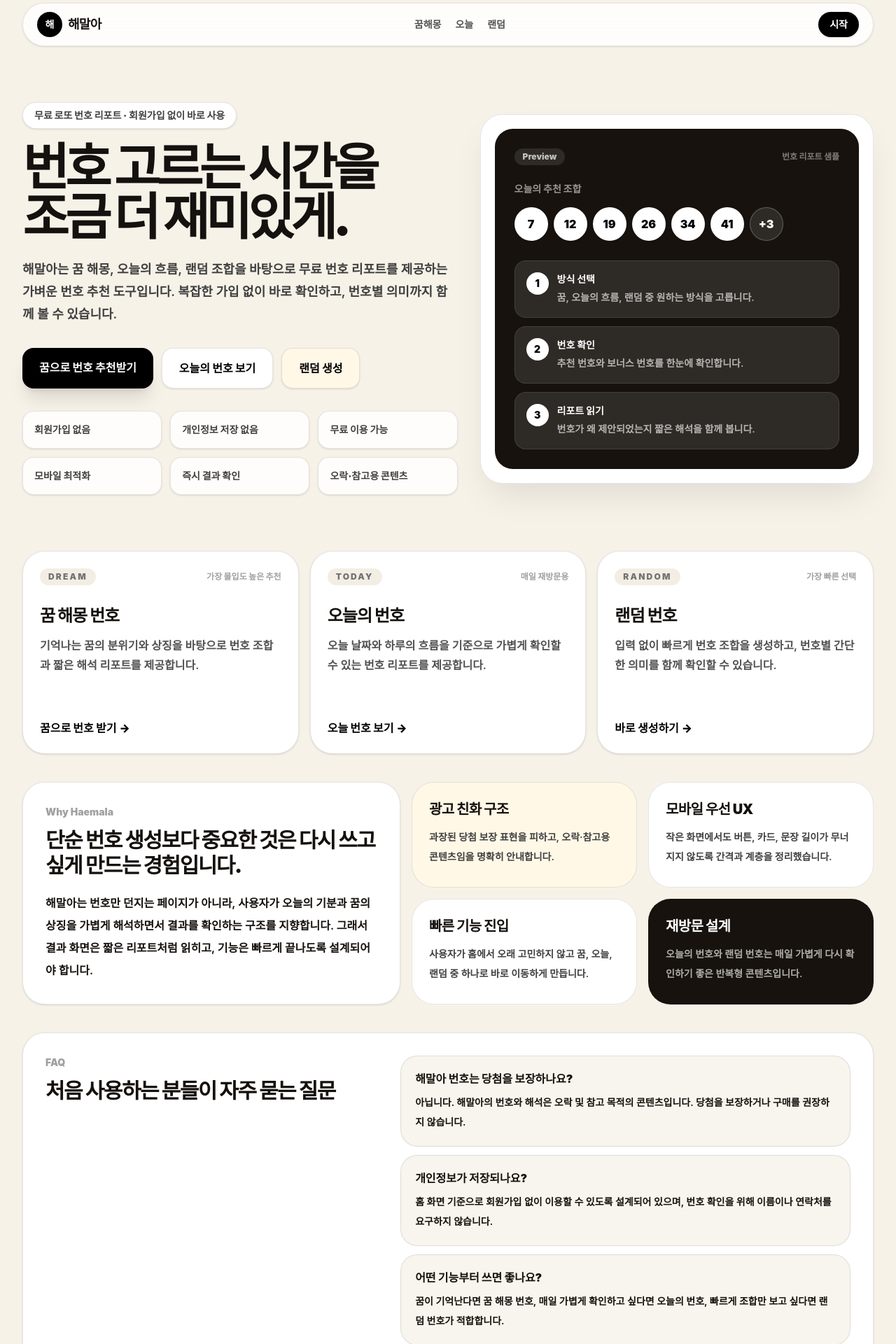
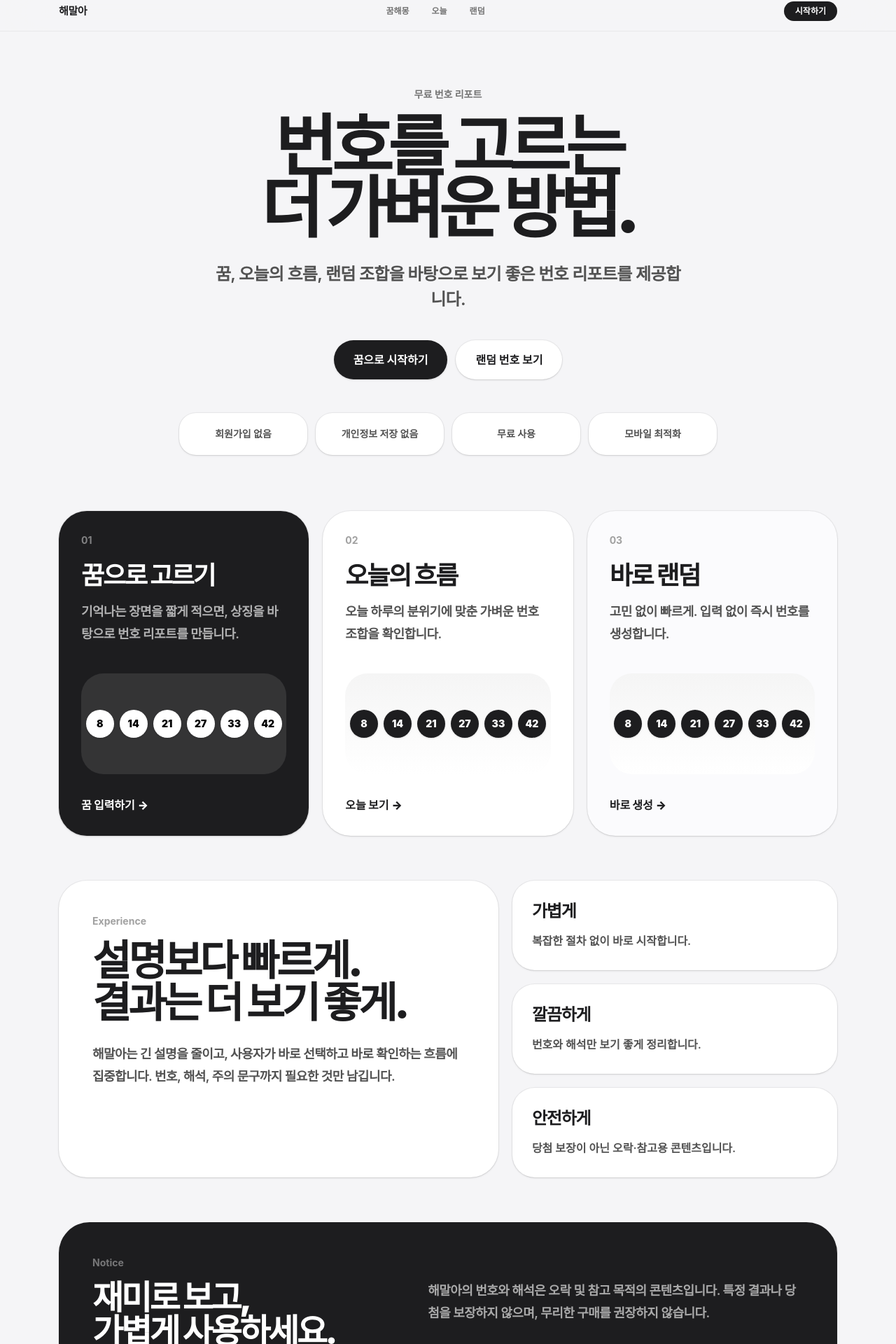
Before and after one commit to steamcool/haemala, a Next.js app: page / in a window 1280 px wide. Shown: the part 12-1932 px from the top of the page at 70% size. Built offline with nearby package versions, Linux system fonts and the light colour scheme.

Commit message:
redesign homepage with apple style

```diff
--- a/app/page.tsx
+++ b/app/page.tsx
@@ -1,373 +1,281 @@
 import Link from "next/link";
 
-const services = [
+const navItems = [
+  { label: "꿈해몽", href: "/dream-lotto" },
+  { label: "오늘", href: "/today" },
+  { label: "랜덤", href: "/random" },
+];
+
+const productCards = [
   {
-    eyebrow: "Dream",
-    title: "꿈 해몽 번호",
-    desc: "기억나는 꿈의 분위기와 상징을 바탕으로 번호 조합과 짧은 해석 리포트를 제공합니다.",
+    title: "꿈으로 고르기",
+    desc: "기억나는 장면을 짧게 적으면, 상징을 바탕으로 번호 리포트를 만듭니다.",
     href: "/dream-lotto",
-    cta: "꿈으로 번호 받기",
-    point: "가장 몰입도 높은 추천",
+    cta: "꿈 입력하기",
   },
   {
-    eyebrow: "Today",
-    title: "오늘의 번호",
-    desc: "오늘 날짜와 하루의 흐름을 기준으로 가볍게 확인할 수 있는 번호 리포트를 제공합니다.",
+    title: "오늘의 흐름",
+    desc: "오늘 하루의 분위기에 맞춘 가벼운 번호 조합을 확인합니다.",
     href: "/today",
-    cta: "오늘 번호 보기",
-    point: "매일 재방문용",
+    cta: "오늘 보기",
   },
   {
-    eyebrow: "Random",
-    title: "랜덤 번호",
-    desc: "입력 없이 빠르게 번호 조합을 생성하고, 번호별 간단한 의미를 함께 확인할 수 있습니다.",
+    title: "바로 랜덤",
+    desc: "고민 없이 빠르게. 입력 없이 즉시 번호를 생성합니다.",
     href: "/random",
-    cta: "바로 생성하기",
-    point: "가장 빠른 선택",
+    cta: "바로 생성",
   },
 ];
 
-const trustItems = [
+const principles = [
   "회원가입 없음",
   "개인정보 저장 없음",
-  "무료 이용 가능",
+  "무료 사용",
   "모바일 최적화",
-  "즉시 결과 확인",
-  "오락·참고용 콘텐츠",
 ];
 
-const steps = [
+const miniFeatures = [
   {
-    title: "방식 선택",
-    desc: "꿈, 오늘의 흐름, 랜덤 중 원하는 방식을 고릅니다.",
+    title: "가볍게",
+    desc: "복잡한 절차 없이 바로 시작합니다.",
   },
   {
-    title: "번호 확인",
-    desc: "추천 번호와 보너스 번호를 한눈에 확인합니다.",
+    title: "깔끔하게",
+    desc: "번호와 해석만 보기 좋게 정리합니다.",
   },
   {
-    title: "리포트 읽기",
-    desc: "번호가 왜 제안되었는지 짧은 해석을 함께 봅니다.",
-  },
-];
-
-const faqItems = [
-  {
-    q: "해말아 번호는 당첨을 보장하나요?",
-    a: "아닙니다. 해말아의 번호와 해석은 오락 및 참고 목적의 콘텐츠입니다. 당첨을 보장하거나 구매를 권장하지 않습니다.",
-  },
-  {
-    q: "개인정보가 저장되나요?",
-    a: "홈 화면 기준으로 회원가입 없이 이용할 수 있도록 설계되어 있으며, 번호 확인을 위해 이름이나 연락처를 요구하지 않습니다.",
-  },
-  {
-    q: "어떤 기능부터 쓰면 좋나요?",
-    a: "꿈이 기억난다면 꿈 해몽 번호, 매일 가볍게 확인하고 싶다면 오늘의 번호, 빠르게 조합만 보고 싶다면 랜덤 번호가 적합합니다.",
+    title: "안전하게",
+    desc: "당첨 보장이 아닌 오락·참고용 콘텐츠입니다.",
   },
 ];
 
 export default function Home() {
   return (
-    <main className="min-h-screen overflow-hidden bg-[#f7f2e8] text-[#15110d]">
-      <section className="mx-auto w-full max-w-7xl px-4 py-4 sm:px-6 lg:px-8">
-        <header className="sticky top-3 z-30 flex items-center justify-between rounded-full border border-black/10 bg-white/85 px-4 py-3 shadow-sm backdrop-blur-xl sm:px-5">
-          <Link href="/" className="flex items-center gap-2">
-            <span className="flex h-9 w-9 items-center justify-center rounded-full bg-black text-sm font-black text-white">
-              해
-            </span>
-            <span className="text-lg font-black tracking-[-0.04em]">
+    <main className="min-h-screen bg-[#f5f5f7] text-[#1d1d1f]">
+      <header className="sticky top-0 z-50 border-b border-black/5 bg-[#f5f5f7]/80 backdrop-blur-2xl">
+        <div className="mx-auto flex h-14 w-full max-w-6xl items-center justify-between px-5">
+          <Link href="/" className="text-[15px] font-semibold tracking-tight">
             해말아
-            </span>
           </Link>
 
-          <nav className="hidden items-center gap-5 text-sm font-extrabold text-neutral-600 sm:flex">
-            <Link href="/dream-lotto" className="transition hover:text-black">
-              꿈해몽
+          <nav className="hidden items-center gap-8 text-xs font-semibold text-neutral-500 sm:flex">
+            {navItems.map((item) => (
+              <Link key={item.href} href={item.href} className="hover:text-black">
+                {item.label}
               </Link>
-            <Link href="/today" className="transition hover:text-black">
-              오늘
-            </Link>
-            <Link href="/random" className="transition hover:text-black">
-              랜덤
-            </Link>
+            ))}
           </nav>
 
           <Link
             href="/dream-lotto"
-            className="rounded-full bg-black px-4 py-2 text-sm font-black text-white shadow-sm transition hover:-translate-y-0.5 hover:bg-neutral-800"
+            className="rounded-full bg-[#1d1d1f] px-4 py-1.5 text-xs font-bold text-white transition hover:bg-black"
           >
-            시작
+            시작하기
           </Link>
+        </div>
       </header>
 
-        <section className="relative grid gap-8 py-10 sm:py-14 lg:grid-cols-[1.05fr_0.95fr] lg:items-center lg:py-20">
-          <div className="absolute left-1/2 top-10 -z-10 h-72 w-72 -translate-x-1/2 rounded-full bg-white/70 blur-3xl" />
-
-          <div>
-            <p className="inline-flex rounded-full border border-black/10 bg-white px-4 py-2 text-sm font-black text-neutral-700 shadow-sm">
-              무료 로또 번호 리포트 · 회원가입 없이 바로 사용
+      <section className="mx-auto flex min-h-[76vh] w-full max-w-6xl flex-col items-center justify-center px-5 py-20 text-center">
+        <p className="mb-5 text-sm font-bold text-neutral-500">
+          무료 번호 리포트
         </p>
 
-            <h1 className="mt-5 max-w-4xl text-[2.9rem] font-black leading-[0.98] tracking-[-0.075em] text-[#14110f] sm:text-6xl lg:text-7xl">
-              번호 고르는 시간을
+        <h1 className="max-w-5xl text-6xl font-black leading-[0.92] tracking-[-0.08em] sm:text-7xl lg:text-8xl">
+          번호를 고르는
           <br />
-              조금 더 재미있게.
+          더 가벼운 방법.
         </h1>
 
-            <p className="mt-6 max-w-2xl text-base font-semibold leading-8 text-neutral-700 sm:text-lg">
-              해말아는 꿈 해몽, 오늘의 흐름, 랜덤 조합을 바탕으로 무료 번호
-              리포트를 제공하는 가벼운 번호 추천 도구입니다. 복잡한 가입 없이
-              바로 확인하고, 번호별 의미까지 함께 볼 수 있습니다.
+        <p className="mt-8 max-w-2xl text-xl font-semibold leading-8 tracking-[-0.03em] text-neutral-600 sm:text-2xl sm:leading-9">
+          꿈, 오늘의 흐름, 랜덤 조합을 바탕으로
+          보기 좋은 번호 리포트를 제공합니다.
         </p>
 
-            <div className="mt-8 grid gap-3 sm:flex">
+        <div className="mt-10 flex flex-col gap-3 sm:flex-row">
           <Link
             href="/dream-lotto"
-                className="rounded-2xl bg-black px-6 py-4 text-center text-base font-black text-white shadow-xl shadow-black/10 transition hover:-translate-y-0.5 hover:bg-neutral-800"
+            className="rounded-full bg-[#1d1d1f] px-7 py-4 text-base font-bold text-white shadow-sm transition hover:-translate-y-0.5 hover:bg-black"
           >
-                꿈으로 번호 추천받기
+            꿈으로 시작하기
           </Link>
-              <Link
-                href="/today"
-                className="rounded-2xl border border-black/10 bg-white px-6 py-4 text-center text-base font-black text-black shadow-sm transition hover:-translate-y-0.5 hover:shadow-md"
-              >
-                오늘의 번호 보기
-              </Link>
+
           <Link
             href="/random"
-                className="rounded-2xl border border-black/10 bg-[#fff8e7] px-6 py-4 text-center text-base font-black text-black shadow-sm transition hover:-translate-y-0.5 hover:shadow-md"
+            className="rounded-full bg-white px-7 py-4 text-base font-bold text-[#1d1d1f] shadow-sm ring-1 ring-black/5 transition hover:-translate-y-0.5"
           >
-                랜덤 생성
+            랜덤 번호 보기
           </Link>
         </div>
 
-            <div className="mt-8 grid grid-cols-2 gap-3 sm:grid-cols-3">
-              {trustItems.map((item) => (
+        <div className="mt-12 grid w-full max-w-3xl grid-cols-2 gap-3 sm:grid-cols-4">
+          {principles.map((item) => (
             <div
               key={item}
-                  className="rounded-2xl border border-black/10 bg-white/85 p-4 text-sm font-black text-neutral-700 shadow-sm"
+              className="rounded-3xl bg-white px-4 py-5 text-sm font-bold text-neutral-600 shadow-sm ring-1 ring-black/5"
             >
               {item}
             </div>
           ))}
         </div>
-          </div>
+      </section>
 
-          <aside className="rounded-[2rem] border border-black/10 bg-white p-4 shadow-2xl shadow-black/10 sm:p-5">
-            <div className="rounded-[1.6rem] bg-[#17120d] p-5 text-white sm:p-7">
-              <div className="flex items-center justify-between gap-3">
-                <p className="rounded-full bg-white/10 px-3 py-1 text-xs font-black text-white/70">
-                  Preview
+      <section className="mx-auto grid w-full max-w-6xl gap-5 px-5 pb-8 lg:grid-cols-3">
+        {productCards.map((card, index) => (
+          <Link
+            key={card.title}
+            href={card.href}
+            className={[
+              "group min-h-[420px] overflow-hidden rounded-[2.5rem] p-8 shadow-sm ring-1 ring-black/5 transition hover:-translate-y-1 hover:shadow-xl",
+              index === 0
+                ? "bg-[#1d1d1f] text-white"
+                : index === 1
+                  ? "bg-white text-[#1d1d1f]"
+                  : "bg-[#fbfbfd] text-[#1d1d1f]",
+            ].join(" ")}
+          >
+            <div className="flex h-full flex-col justify-between">
+              <div>
+                <p
+                  className={[
+                    "text-sm font-bold",
+                    index === 0 ? "text-white/45" : "text-neutral-400",
+                  ].join(" ")}
+                >
+                  0{index + 1}
                 </p>
-                <p className="text-xs font-black text-white/45">
-                  번호 리포트 샘플
+
+                <h2 className="mt-5 text-4xl font-black tracking-[-0.06em]">
+                  {card.title}
+                </h2>
+
+                <p
+                  className={[
+                    "mt-4 text-lg font-semibold leading-8 tracking-[-0.03em]",
+                    index === 0 ? "text-white/65" : "text-neutral-600",
+                  ].join(" ")}
+                >
+                  {card.desc}
                 </p>
               </div>
 
-              <div className="mt-6">
-                <p className="text-sm font-black text-white/55">
-                  오늘의 추천 조합
-                </p>
-                <div className="mt-4 flex flex-wrap gap-2">
-                  {[7, 12, 19, 26, 34, 41].map((num) => (
+              <div>
+                <div
+                  className={[
+                    "mb-8 mt-10 flex h-36 items-center justify-center rounded-[2rem]",
+                    index === 0
+                      ? "bg-white/10"
+                      : "bg-gradient-to-b from-neutral-100 to-white",
+                  ].join(" ")}
+                >
+                  <div className="flex gap-2">
+                    {[8, 14, 21, 27, 33, 42].map((num) => (
                       <span
-                      key={num}
-                      className="flex h-12 w-12 items-center justify-center rounded-full bg-white text-base font-black text-black shadow-sm"
+                        key={`${card.title}-${num}`}
+                        className={[
+                          "flex h-10 w-10 items-center justify-center rounded-full text-sm font-black shadow-sm",
+                          index === 0
+                            ? "bg-white text-black"
+                            : "bg-[#1d1d1f] text-white",
+                        ].join(" ")}
                       >
                         {num}
                       </span>
                     ))}
-                  <span className="flex h-12 w-12 items-center justify-center rounded-full border border-white/25 bg-white/10 text-base font-black text-white">
-                    +3
-                  </span>
                   </div>
                 </div>
 
-              <div className="mt-7 space-y-3">
-                {steps.map((step, index) => (
-                  <div
-                    key={step.title}
-                    className="flex gap-3 rounded-2xl border border-white/10 bg-white/10 p-4"
-                  >
-                    <span className="flex h-8 w-8 shrink-0 items-center justify-center rounded-full bg-white text-sm font-black text-black">
-                      {index + 1}
-                    </span>
-                    <div>
-                      <h3 className="text-sm font-black">{step.title}</h3>
-                      <p className="mt-1 text-sm font-semibold leading-6 text-white/65">
-                        {step.desc}
-                      </p>
-                    </div>
-                  </div>
-                ))}
-              </div>
-            </div>
-          </aside>
-        </section>
-
-        <section className="grid gap-4 md:grid-cols-3">
-          {services.map((service) => (
-            <Link
-              key={service.title}
-              href={service.href}
-              className="group rounded-[2rem] border border-black/10 bg-white p-6 shadow-sm transition hover:-translate-y-1 hover:shadow-2xl hover:shadow-black/10"
-            >
-              <div className="flex items-center justify-between gap-3">
-                <p className="rounded-full bg-[#f3eee3] px-3 py-1 text-xs font-black uppercase tracking-[0.18em] text-neutral-500">
-                  {service.eyebrow}
-                </p>
-                <p className="text-xs font-black text-neutral-400">
-                  {service.point}
-                </p>
-              </div>
-
-              <h2 className="mt-7 text-2xl font-black tracking-[-0.04em]">
-                {service.title}
-              </h2>
-              <p className="mt-3 min-h-24 text-base font-semibold leading-7 text-neutral-600">
-                {service.desc}
-              </p>
-
-              <p className="mt-6 font-black text-black">
-                {service.cta}
+                <p className="text-base font-black">
+                  {card.cta}
                   <span className="ml-1 inline-block transition group-hover:translate-x-1">
                     →
                   </span>
                 </p>
+              </div>
+            </div>
           </Link>
         ))}
       </section>
 
-        <section className="mt-10 grid gap-4 lg:grid-cols-[0.9fr_1.1fr]">
-          <div className="rounded-[2rem] border border-black/10 bg-white p-6 shadow-sm sm:p-8">
-            <p className="text-sm font-black text-neutral-400">
-              Why Haemala
-            </p>
-            <h2 className="mt-3 text-3xl font-black tracking-[-0.05em]">
-              단순 번호 생성보다 중요한 것은 다시 쓰고 싶게 만드는 경험입니다.
+      <section className="mx-auto grid w-full max-w-6xl gap-5 px-5 py-8 lg:grid-cols-[1.15fr_0.85fr]">
+        <div className="rounded-[2.5rem] bg-white p-8 shadow-sm ring-1 ring-black/5 sm:p-12">
+          <p className="text-sm font-bold text-neutral-400">Experience</p>
+
+          <h2 className="mt-4 max-w-3xl text-5xl font-black leading-[1] tracking-[-0.07em] sm:text-6xl">
+            설명보다 빠르게.
+            <br />
+            결과는 더 보기 좋게.
           </h2>
-            <p className="mt-5 text-base font-semibold leading-8 text-neutral-650">
-              해말아는 번호만 던지는 페이지가 아니라, 사용자가 오늘의 기분과
-              꿈의 상징을 가볍게 해석하면서 결과를 확인하는 구조를 지향합니다.
-              그래서 결과 화면은 짧은 리포트처럼 읽히고, 기능은 빠르게 끝나도록
-              설계되어야 합니다.
+
+          <p className="mt-7 max-w-2xl text-lg font-semibold leading-8 tracking-[-0.03em] text-neutral-600">
+            해말아는 긴 설명을 줄이고, 사용자가 바로 선택하고 바로 확인하는
+            흐름에 집중합니다. 번호, 해석, 주의 문구까지 필요한 것만 남깁니다.
           </p>
         </div>
 
-          <div className="grid gap-4 sm:grid-cols-2">
-            <div className="rounded-[2rem] border border-black/10 bg-[#fff8e7] p-6">
-              <h3 className="text-xl font-black tracking-[-0.03em]">
-                광고 친화 구조
+        <div className="grid gap-5">
+          {miniFeatures.map((item) => (
+            <div
+              key={item.title}
+              className="rounded-[2rem] bg-white p-7 shadow-sm ring-1 ring-black/5"
+            >
+              <h3 className="text-2xl font-black tracking-[-0.05em]">
+                {item.title}
               </h3>
-              <p className="mt-3 text-sm font-semibold leading-7 text-neutral-700">
-                과장된 당첨 보장 표현을 피하고, 오락·참고용 콘텐츠임을 명확히
-                안내합니다.
+              <p className="mt-3 text-base font-semibold leading-7 text-neutral-600">
+                {item.desc}
               </p>
             </div>
+          ))}
+        </div>
+      </section>
 
-            <div className="rounded-[2rem] border border-black/10 bg-white p-6">
-              <h3 className="text-xl font-black tracking-[-0.03em]">
-                모바일 우선 UX
-              </h3>
-              <p className="mt-3 text-sm font-semibold leading-7 text-neutral-700">
-                작은 화면에서도 버튼, 카드, 문장 길이가 무너지지 않도록 간격과
-                계층을 정리했습니다.
-              </p>
+      <section className="mx-auto w-full max-w-6xl px-5 py-8">
+        <div className="overflow-hidden rounded-[2.75rem] bg-[#1d1d1f] p-8 text-white shadow-sm sm:p-12">
+          <div className="grid gap-10 lg:grid-cols-[0.9fr_1.1fr] lg:items-center">
+            <div>
+              <p className="text-sm font-bold text-white/40">Notice</p>
+              <h2 className="mt-4 text-5xl font-black leading-[1] tracking-[-0.07em]">
+                재미로 보고,
+                <br />
+                가볍게 사용하세요.
+              </h2>
             </div>
 
-            <div className="rounded-[2rem] border border-black/10 bg-white p-6">
-              <h3 className="text-xl font-black tracking-[-0.03em]">
-                빠른 기능 진입
-              </h3>
-              <p className="mt-3 text-sm font-semibold leading-7 text-neutral-700">
-                사용자가 홈에서 오래 고민하지 않고 꿈, 오늘, 랜덤 중 하나로
-                바로 이동하게 만듭니다.
-              </p>
-            </div>
-
-            <div className="rounded-[2rem] border border-black/10 bg-[#17120d] p-6 text-white">
-              <h3 className="text-xl font-black tracking-[-0.03em]">
-                재방문 설계
-              </h3>
-              <p className="mt-3 text-sm font-semibold leading-7 text-white/65">
-                오늘의 번호와 랜덤 번호는 매일 가볍게 다시 확인하기 좋은
-                반복형 콘텐츠입니다.
+            <p className="text-lg font-semibold leading-8 tracking-[-0.03em] text-white/62">
+              해말아의 번호와 해석은 오락 및 참고 목적의 콘텐츠입니다.
+              특정 결과나 당첨을 보장하지 않으며, 무리한 구매를 권장하지
+              않습니다.
             </p>
           </div>
         </div>
       </section>
 
-        <section className="mt-10 rounded-[2rem] border border-black/10 bg-white p-6 shadow-sm sm:p-8">
-          <div className="grid gap-8 lg:grid-cols-[0.85fr_1.15fr]">
-            <div>
-              <p className="text-sm font-black text-neutral-400">FAQ</p>
-              <h2 className="mt-3 text-3xl font-black tracking-[-0.05em]">
-                처음 사용하는 분들이 자주 묻는 질문
+      <section className="mx-auto flex w-full max-w-6xl flex-col items-center px-5 py-20 text-center">
+        <h2 className="max-w-3xl text-5xl font-black leading-[1] tracking-[-0.07em] sm:text-6xl">
+          오늘은 어떤 번호로
+          <br />
+          시작할까요?
         </h2>
-            </div>
 
-            <div className="space-y-3">
-              {faqItems.map((item) => (
-                <div
-                  key={item.q}
-                  className="rounded-3xl border border-black/10 bg-[#f8f5ee] p-5"
+        <div className="mt-9 flex flex-col gap-3 sm:flex-row">
+          <Link
+            href="/today"
+            className="rounded-full bg-[#1d1d1f] px-7 py-4 text-base font-bold text-white transition hover:-translate-y-0.5 hover:bg-black"
           >
-                  <h3 className="font-black">{item.q}</h3>
-                  <p className="mt-2 text-sm font-semibold leading-7 text-neutral-650">
-                    {item.a}
-                  </p>
-                </div>
-              ))}
-            </div>
-          </div>
-        </section>
+            오늘의 번호
+          </Link>
 
-        <section className="mt-10 rounded-[2rem] bg-black p-6 text-white sm:p-8">
-          <div className="grid gap-7 lg:grid-cols-[0.8fr_1.2fr] lg:items-center">
-            <div>
-              <p className="text-sm font-black text-white/45">
-                Responsible Notice
-              </p>
-              <h2 className="mt-3 text-3xl font-black tracking-[-0.05em]">
-                번호 추천은 재미와 참고용입니다.
-              </h2>
-            </div>
-
-            <p className="text-base font-semibold leading-8 text-white/70">
-              해말아에서 제공하는 번호, 해석, 리포트는 오락 및 참고 목적의
-              콘텐츠입니다. 특정 결과나 당첨을 보장하지 않으며, 무리한 구매를
-              권장하지 않습니다. 번호를 고르는 시간을 조금 더 가볍고 재미있게
-              만드는 데 집중합니다.
-            </p>
-          </div>
-        </section>
-
-        <section className="mt-10 rounded-[2rem] border border-black/10 bg-[#fff8e7] p-6 text-center shadow-sm sm:p-8">
-          <h2 className="text-3xl font-black tracking-[-0.05em]">
-            지금 바로 번호 리포트를 확인해보세요.
-          </h2>
-          <p className="mx-auto mt-3 max-w-2xl text-base font-semibold leading-8 text-neutral-700">
-            꿈이 있다면 꿈 해몽 번호부터, 특별한 입력 없이 보고 싶다면 오늘의
-            번호나 랜덤 번호부터 시작하면 됩니다.
-          </p>
-
-          <div className="mt-6 grid gap-3 sm:flex sm:justify-center">
           <Link
             href="/dream-lotto"
-              className="rounded-2xl bg-black px-6 py-4 text-center text-base font-black text-white shadow-lg transition hover:-translate-y-0.5 hover:bg-neutral-800"
+            className="rounded-full bg-white px-7 py-4 text-base font-bold text-[#1d1d1f] shadow-sm ring-1 ring-black/5 transition hover:-translate-y-0.5"
           >
-              꿈 해몽 번호 시작
-            </Link>
-            <Link
-              href="/random"
-              className="rounded-2xl border border-black/10 bg-white px-6 py-4 text-center text-base font-black text-black shadow-sm transition hover:-translate-y-0.5"
-            >
-              랜덤 번호 생성
+            꿈 해몽 번호
           </Link>
         </div>
       </section>
 
-        <footer className="mt-10 flex flex-col gap-4 border-t border-black/10 py-8 text-sm font-bold text-neutral-500 sm:flex-row sm:items-center sm:justify-between">
+      <footer className="border-t border-black/5 bg-[#f5f5f7]">
+        <div className="mx-auto flex w-full max-w-6xl flex-col gap-4 px-5 py-8 text-xs font-semibold text-neutral-500 sm:flex-row sm:items-center sm:justify-between">
           <p>© 2026 해말아. All rights reserved.</p>
 
           <div className="flex flex-wrap gap-4">
@@ -387,8 +295,8 @@ export default function Home() {
               랜덤
             </Link>
           </div>
+        </div>
       </footer>
-      </section>
     </main>
   );
 }
```
Lines whose indentation alone changed are shown as unchanged.
